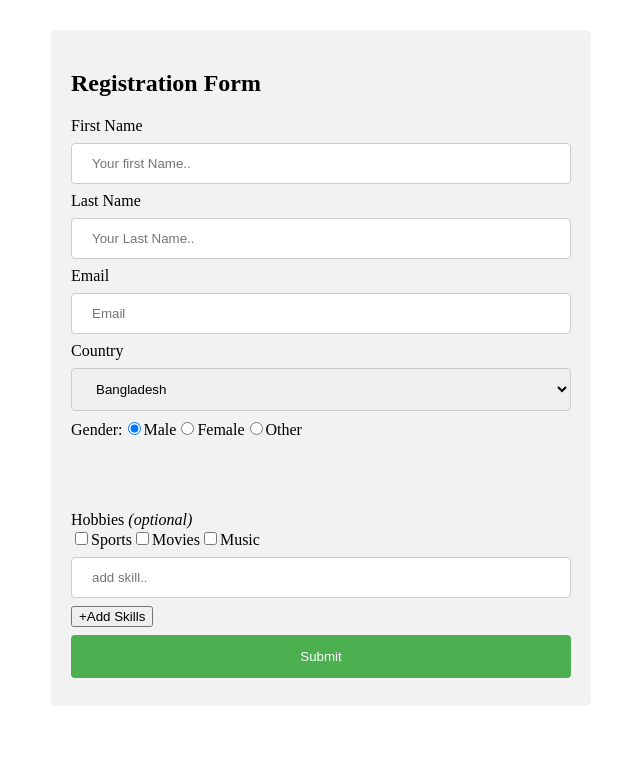
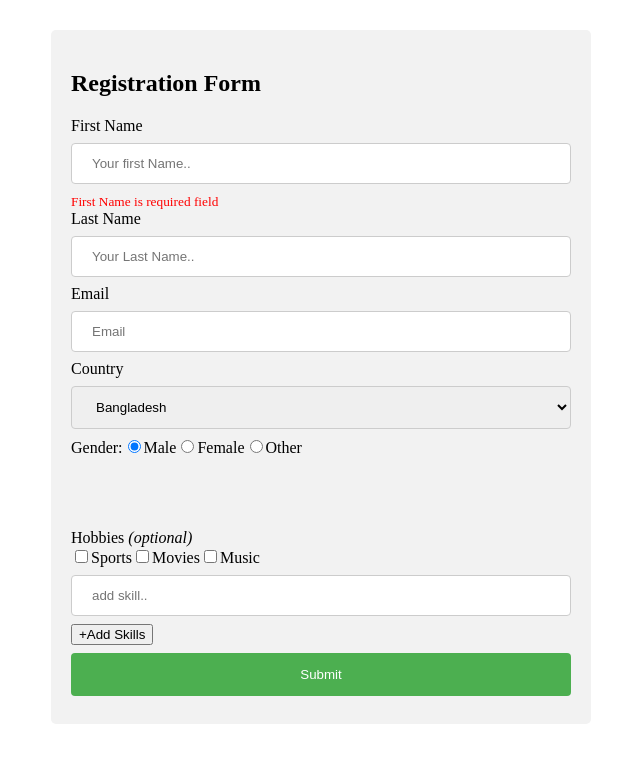
Before and after one commit to maruf-swe/angular-reactive-forms, an Angular app: page / in a window 1280 px wide. Shown: the top 762 px of the page, without its empty margins (319-959 px from the left). Built offline with nearby package versions, Linux system fonts and the light colour scheme.

Commit message:
custome validation

```diff
--- a/src/app/app.component.html
+++ b/src/app/app.component.html
@@ -6,6 +6,10 @@
       <label for="fname">First Name</label>
       <input type="text" id="fname" placeholder="Your first Name.."
           formControlName="firstname">
+      <div>
+        <small *ngIf="reactiveForm.get('personalDetails.firstname').errors?.['required']">First Name is required field</small>
+        <small *ngIf="reactiveForm.get('personalDetails.firstname').errors?.['noSpaceAllowed']">First Name cannot contain a space</small>
+      </div>
 
       <label for="lname">Last Name</label>
       <input type="text" id="lname" placeholder="Your Last Name.." formControlName="lastname">
```
